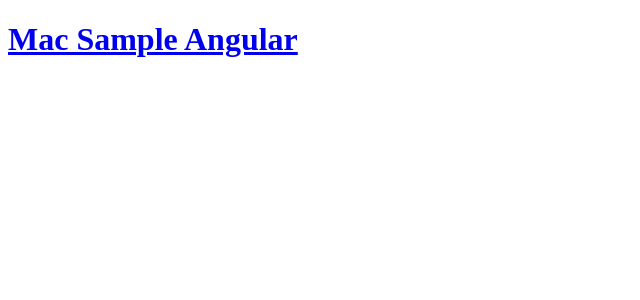
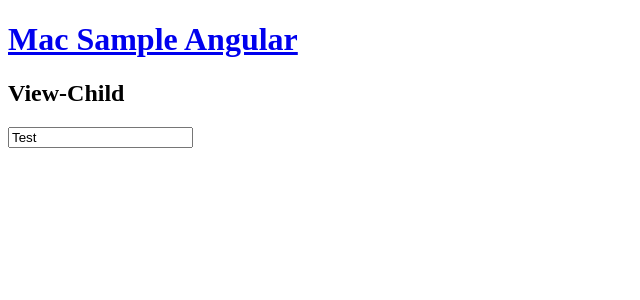
Before and after one commit to MacKittipat/mac-ng-sample, an Angular app: page /view-child in a window 1280 px wide. Before the commit this address led to /. Shown: the top 300 px of the page, without its empty margins (0-640 px from the left). Built offline with nearby package versions, Linux system fonts and the light colour scheme.

Commit message:
Create ViewChild sample

```diff
--- a/src/app/app-routing.module.ts
+++ b/src/app/app-routing.module.ts
@@ -4,6 +4,7 @@
 import {MainComponent} from './modules/main/main.component';
 import {IoParentComponent} from './modules/input-output/io-parent/io-parent.component';
 import {CcAppComponent} from './modules/content-children/cc-app/cc-app.component';
+import {ViewChildComponent} from './modules/view-child/view-child.component';
 
 
 const routes: Routes = [
@@ -11,6 +12,7 @@
   {path: 'template-syntax', component: TemplateSyntaxComponent},
   {path: 'input-output', component: IoParentComponent},
   {path: 'content-children', component: CcAppComponent},
+  {path: 'view-child', component: ViewChildComponent},
 ];
 
 @NgModule({
--- a/src/app/app.module.ts
+++ b/src/app/app.module.ts
@@ -11,6 +11,7 @@
 import {CcAppComponent} from './modules/content-children/cc-app/cc-app.component';
 import {CcListComponent} from './modules/content-children/cc-list/cc-list.component';
 import {CcItemComponent} from './modules/content-children/cc-item/cc-item.component';
+import { ViewChildComponent } from './modules/view-child/view-child.component';
 
 @NgModule({
   declarations: [
@@ -21,7 +22,8 @@
     IoChildComponent,
     CcAppComponent,
     CcListComponent,
-    CcItemComponent
+    CcItemComponent,
+    ViewChildComponent
   ],
   imports: [
     BrowserModule,
--- a/src/app/modules/main/main.component.html
+++ b/src/app/modules/main/main.component.html
@@ -12,5 +12,8 @@
     <li>
       <a routerLink="content-children">Content Children</a>
     </li>
+    <li>
+      <a routerLink="view-child">View Child</a>
+    </li>
   </ul>
 </nav>
--- /dev/null
+++ b/src/app/modules/view-child/view-child.component.html
@@ -0,0 +1,2 @@
+<h2>View-Child</h2>
+<input #myTxt value="Test">
--- /dev/null
+++ b/src/app/modules/view-child/view-child.component.ts
@@ -0,0 +1,18 @@
+import {AfterContentInit, AfterViewInit, Component, ElementRef, OnInit, ViewChild} from '@angular/core';
+
+@Component({
+  selector: 'app-view-child',
+  templateUrl: './view-child.component.html',
+  styleUrls: ['./view-child.component.css']
+})
+export class ViewChildComponent implements AfterViewInit {
+
+  @ViewChild('myTxt') myTxt: ElementRef;
+
+  constructor() { }
+
+  ngAfterViewInit(): void {
+    console.log(this.myTxt);
+  }
+
+}
```
Also changed, not shown: src/app/modules/view-child/view-child.component.css (added), 1 other file (tests, documents, lock files or other folders).
